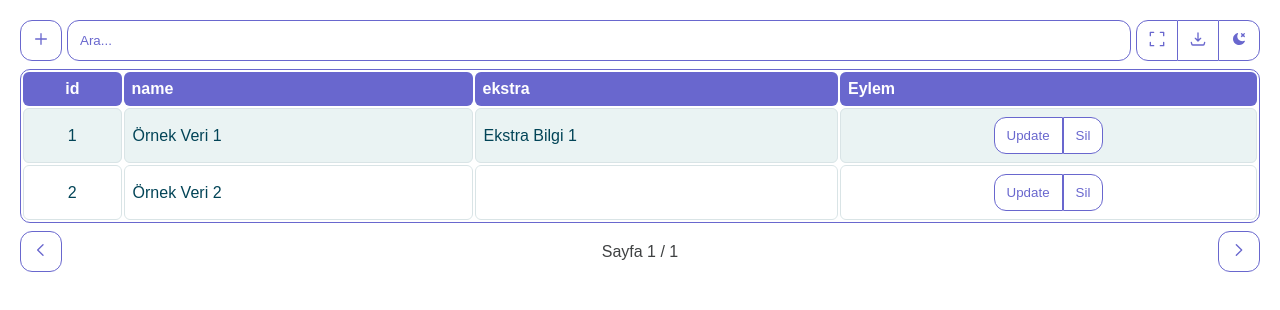
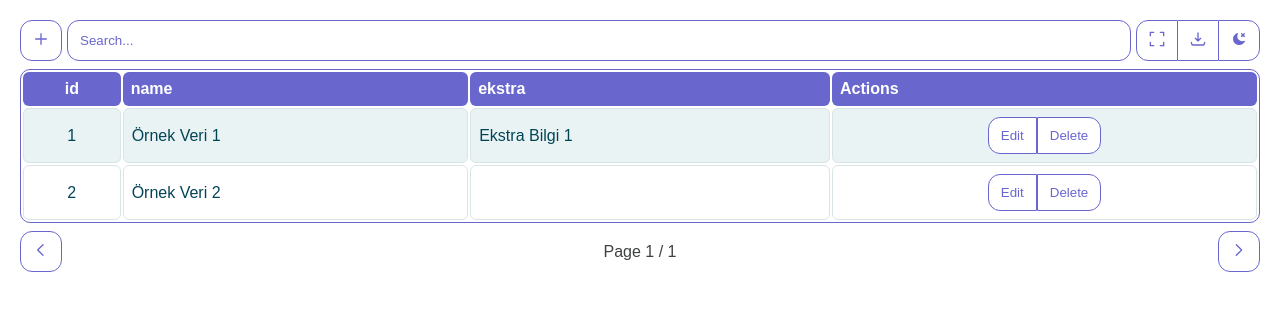
Before and after one commit to hkkcngz/teatable, a website: page test.html in a window 1280 px wide. Drawn offline with Linux system fonts and the light colour scheme.

Commit message:
added multilanguage and dark mode sup

```diff
--- a/test.html
+++ b/test.html
@@ -16,13 +16,22 @@
                 { id: 1, name: "Örnek Veri 1", ekstra: "Ekstra Bilgi 1" },
                 { id: 2, name: "Örnek Veri 2" }
             ],
+            themeColor : "#6967ce",
 
             rowsPerPage: 5, // Opsiyonel: Sayfa başına satır sayısı (varsayılan: 5)
             // Opsiyonel: Callback fonksiyonları
             onCreate: (item) => { /* ... */ },
             onEdit: (item, index) => { /* ... */ },
             onDelete: (item, index) => { /* ... */ },
-            txtEdit: "Update"
+            // language support
+            txtAdd     : "Add",
+            txtUpdate  : "Update",
+            txtDel     : "Delete",
+            txtEdit    : "Edit",
+            txtAct     : "Actions",
+            txtSearch  : "Search...",
+            txtPage    : "Page",
+            txtConfirm : "Are you sure to delete this data?"
         };
 
         const myTable = new TeaTable('tableContainerId', options);
```
Also changed, not shown: README.md.
